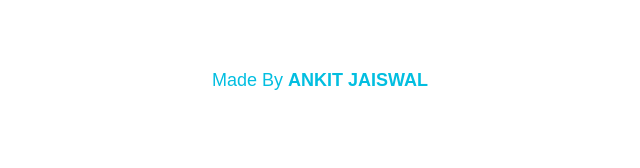
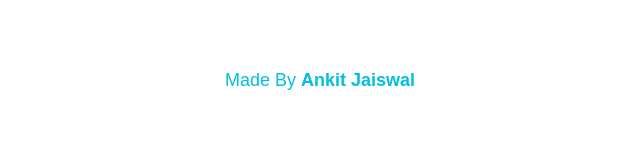
Before and after one commit to CodeWithAnkitJaiswal/pw, a plain HTML site: page index.html in a window 1280 px wide. Shown: the part 629-797 px from the top of the page, 320-960 px from the left. Drawn offline with Linux system fonts and the light colour scheme.

Commit message:
Update index.html

```diff
--- a/index.html
+++ b/index.html
@@ -18,7 +18,9 @@
             <h3 id="sec-2">Previous Links</h3>
             <span id="bar-2"></span>
         </div>
+
     </header>
+    <div class="owner"><a href="https://codewithankitjaiswal.github.io/Portfolio-me" target="_blank">Made By <strong>Ankit Jaiswal</strong></a></div>
     <section id="main">
         <div class="container" id="container">
             <h1 id="txt-1">URL Conversion</h1>
@@ -48,7 +50,7 @@
         <img id="dark" src="moon.png" alt="Dark">
         <img id="light" src="brightness.png" alt="light" style="display: none;">
     </div>
-    <div class="owner"><a href="https://codewithankitjaiswal.github.io/Portfolio-me" target="_blank">Made By <strong>ANKIT JAISWAL</strong></a></div>
+
     <script src="script.js"></script>
 </body>
 
```
